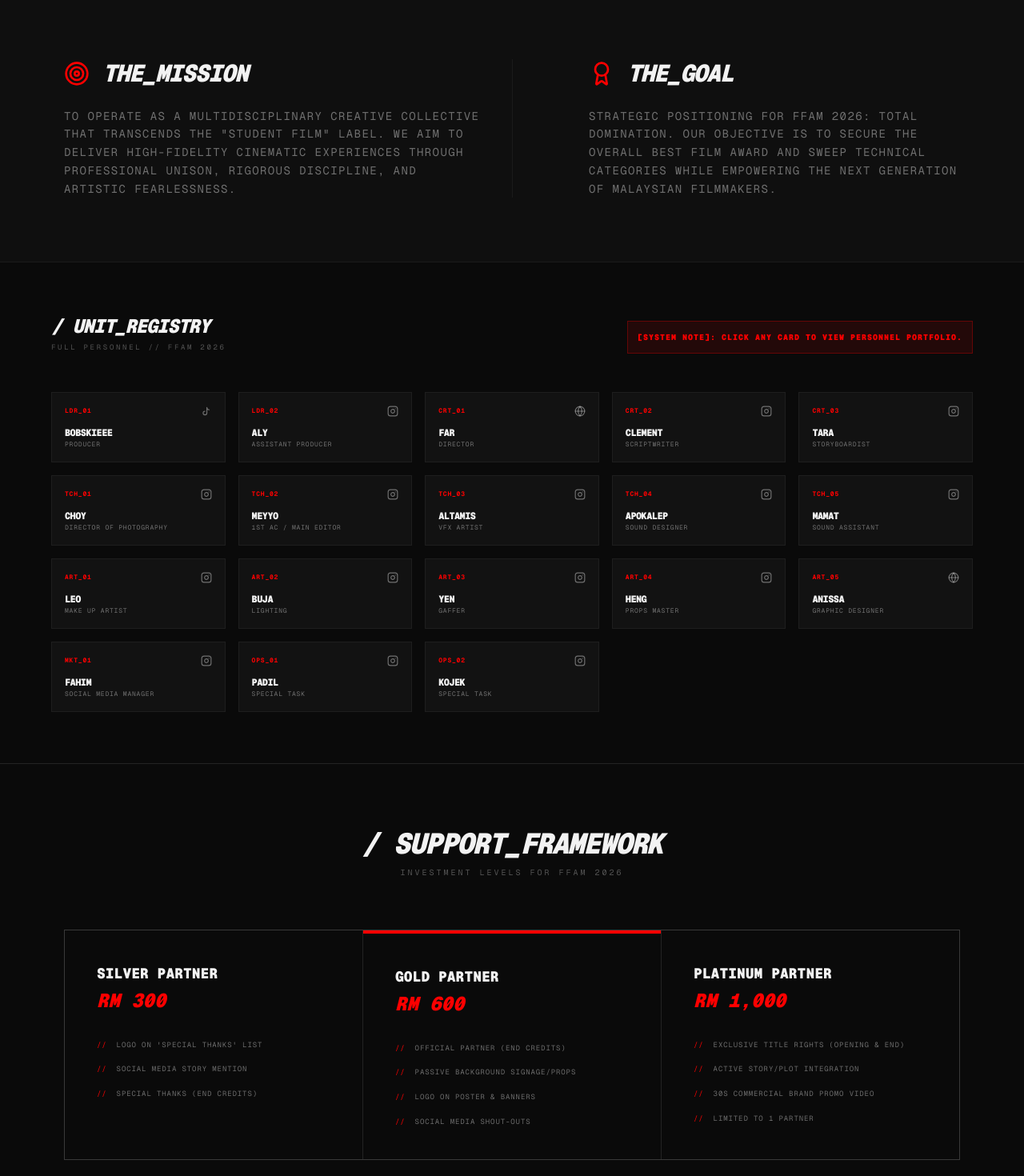
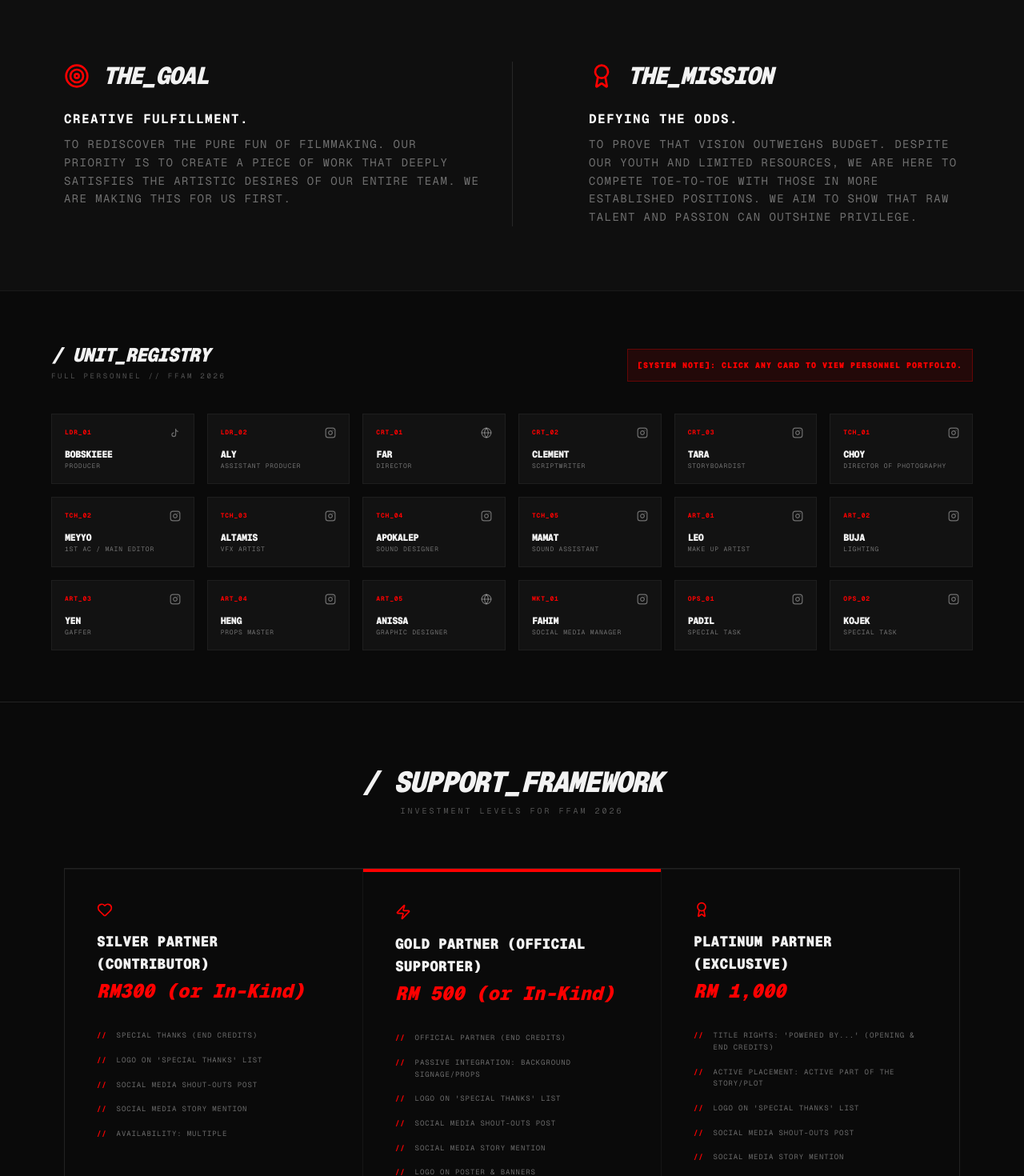
Before and after one commit to Dausahs/RESTUDIO, a Next.js app: page / in a window 1280 px wide. Shown: the part 1180-2650 px from the top of the page at 80% size. Built offline with nearby package versions, Linux system fonts and the light colour scheme.

Commit message:
final update

```diff
--- a/app/page.tsx
+++ b/app/page.tsx
@@ -2,26 +2,18 @@
 
 import React from 'react';
 import {
-  ChevronRight, Mail, Phone, ExternalLink, Target, Award, Users, Instagram, Globe
+  ChevronRight, Mail, Phone, ExternalLink, Target, Award, Users, Instagram, Globe, Zap, Heart
 } from 'lucide-react';
 
 // Custom TikTok Icon
 const TikTokIcon = ({ size = 16 }: { size?: number }) => (
-  <svg
-    width={size}
-    height={size}
-    viewBox="0 0 24 24"
-    fill="none"
-    stroke="currentColor"
-    strokeWidth="2"
-    strokeLinecap="round"
-    strokeLinejoin="round"
-  >
+  <svg width={size} height={size} viewBox="0 0 24 24" fill="none" stroke="currentColor" strokeWidth="2" strokeLinecap="round" strokeLinejoin="round">
     <path d="M9 12a4 4 0 1 0 4 4V4a5 5 0 0 0 5 5" />
   </svg>
 );
 
 export default function REStudiosWebsite() {
+  const SOCIAL_URL = "https://www.instagram.com/restudiosusm/?hl=en";
 
   const scrollToSection = (e: React.MouseEvent<HTMLAnchorElement>, id: string) => {
     e.preventDefault();
@@ -60,18 +52,19 @@ export default function REStudiosWebsite() {
   ];
 
   return (
-    <div className="min-h-screen bg-[#0A0A0A] text-[#F2F2F2] font-mono selection:bg-[#FF0000] selection:text-white">
+    <div className="min-h-screen bg-[#0A0A0A] text-[#F2F2F2] font-mono selection:bg-[#FF0000] selection:text-white overflow-x-hidden">
 
       {/* NAVIGATION */}
-      <nav className="relative z-[60] flex justify-between items-center p-6 md:px-12 border-b border-white/5 bg-[#0A0A0A]/90 backdrop-blur-md sticky top-0">
-        <div className="flex flex-col cursor-pointer" onClick={() => window.scrollTo({top: 0, behavior: 'smooth'})}>
-          <span className="text-2xl font-black tracking-tighter leading-none">
-            RE<span className="text-[#FF0000]">:</span>STUDIOS
-          </span>
-          <span className="text-[8px] tracking-[0.4em] opacity-40 uppercase">USM Collective</span>
+      <nav className="relative z-[60] flex flex-wrap justify-between items-center p-4 md:p-6 lg:px-12 border-b border-white/5 bg-[#0A0A0A]/90 backdrop-blur-md sticky top-0">
+        <div className="flex items-center gap-3 cursor-pointer" onClick={() => window.scrollTo({top: 0, behavior: 'smooth'})}>
+          <img src="/asset/RE LOGO-01.svg" alt="RE Logo" className="w-6 h-6 md:w-8 md:h-8 object-contain" />
+          <div className="flex flex-col">
+            <span className="text-lg md:text-2xl font-black tracking-tighter leading-none">RE<span className="text-[#FF0000]">:</span>STUDIOS</span>
+            <span className="text-[6px] md:text-[8px] tracking-[0.4em] opacity-40 uppercase">USM Collective</span>
+          </div>
         </div>
 
-        <div className="hidden md:flex gap-8 text-[10px] font-bold uppercase tracking-widest">
+        <div className="flex gap-4 md:gap-8 text-[8px] md:text-[10px] font-bold uppercase tracking-widest mt-2 md:mt-0">
           <a href="#about" onClick={(e) => scrollToSection(e, 'about')} className="hover:text-[#FF0000] transition-colors">Identity</a>
           <a href="#team" onClick={(e) => scrollToSection(e, 'team')} className="hover:text-[#FF0000] transition-colors">Registry</a>
           <a href="#tiers" onClick={(e) => scrollToSection(e, 'tiers')} className="hover:text-[#FF0000] transition-colors">Tiers</a>
@@ -80,25 +73,25 @@ export default function REStudiosWebsite() {
       </nav>
 
       {/* HERO SECTION */}
-      <section className="relative z-10 px-8 md:px-16 pt-24 pb-32">
-        <div className="max-w-7xl mx-auto grid grid-cols-1 lg:grid-cols-2 gap-12 items-center">
+      <section className="relative z-10 px-6 md:px-16 pt-16 md:pt-24 pb-20 md:pb-32">
+        <div className="max-w-7xl mx-auto grid grid-cols-1 lg:grid-cols-2 gap-8 md:gap-12 items-center">
           <div className="order-2 lg:order-1 text-center lg:text-left">
-            <h1 className="text-6xl md:text-[8.5rem] font-black leading-[0.8] tracking-tighter uppercase mb-8">
-              TOTAL <br />
+            <h1 className="text-4xl sm:text-6xl md:text-8xl lg:text-[8.5rem] font-black leading-[0.85] tracking-tighter uppercase mb-6 md:mb-8">
+              TOTAL <br className="hidden sm:block" />
               <span className="text-transparent" style={{ WebkitTextStroke: '1px white' }}>DOMINATION</span>
             </h1>
-            <p className="max-w-xl mx-auto lg:mx-0 text-sm md:text-base text-white/50 leading-relaxed mb-10 uppercase tracking-widest">
+            <p className="max-w-xl mx-auto lg:mx-0 text-xs md:text-base text-white/50 leading-relaxed mb-8 md:mb-10 uppercase tracking-widest px-4 lg:px-0">
               A high-output cinematic studio redefining the student film narrative for FFAM 2026.
             </p>
-            <a href="#contact" onClick={(e) => scrollToSection(e, 'contact')} className="inline-flex bg-[#FF0000] text-white px-10 py-5 text-xs font-black items-center gap-4 hover:bg-white hover:text-black transition-all">
+            <a href="#contact" onClick={(e) => scrollToSection(e, 'contact')} className="inline-flex bg-[#FF0000] text-white px-8 md:px-10 py-4 md:py-5 text-[10px] md:text-xs font-black items-center gap-4 hover:bg-white hover:text-black transition-all">
               INITIATE PARTNERSHIP
               <ChevronRight size={16} />
             </a>
           </div>
-          <div className="order-1 lg:order-2 flex flex-col items-center lg:items-end">
+          <div className="order-1 lg:order-2 flex flex-col items-center lg:items-end scale-75 md:scale-100">
             <div className="flex items-baseline">
-              <span className="text-[10rem] md:text-[18rem] font-black tracking-tighter leading-none select-none">RE</span>
-              <span className="text-[10rem] md:text-[18rem] font-black text-[#FF0000] leading-none animate-[blink_1s_step-end_infinite] select-none">:</span>
+              <span className="text-[8rem] md:text-[18rem] font-black tracking-tighter leading-none select-none">RE</span>
+              <span className="text-[8rem] md:text-[18rem] font-black text-[#FF0000] leading-none animate-[blink_1s_step-end_infinite] select-none">:</span>
             </div>
           </div>
         </div>
@@ -106,21 +99,20 @@ export default function REStudiosWebsite() {
 
       {/* WHO WE ARE */}
       <section id="about" className="relative z-10 p-8 md:p-24 border-y border-white/5 scroll-mt-20 overflow-hidden">
-        {/* Decorative Background Text */}
         <div className="absolute inset-0 flex items-center justify-center opacity-[0.03] pointer-events-none select-none">
           <span className="text-[25vw] font-black leading-none uppercase">IDENTITY</span>
         </div>
 
         <div className="max-w-4xl mx-auto relative z-10">
-          <div className="flex items-center gap-4 mb-8">
-            <Users className="text-[#FF0000]" size={32} />
-            <h2 className="text-4xl md:text-5xl font-black uppercase tracking-tighter italic">Who_We_Are</h2>
+          <div className="flex items-center gap-4 mb-6 md:mb-8">
+            <Users className="text-[#FF0000] w-6 h-6 md:w-8 md:h-8" />
+            <h2 className="text-3xl md:text-5xl font-black uppercase tracking-tighter italic">Who_We_Are</h2>
           </div>
-          <div className="space-y-6">
-            <p className="text-lg md:text-xl text-white/80 leading-relaxed font-bold uppercase tracking-tight">
+          <div className="space-y-4 md:space-y-6">
+            <p className="text-base md:text-xl text-white/80 leading-snug font-bold uppercase tracking-tight">
               RE: Studios is a multidisciplinary creative collective based in <span className="text-[#FF0000]">Universiti Sains Malaysia (USM)</span>.
             </p>
-            <p className="text-sm md:text-base text-white/50 leading-relaxed uppercase tracking-widest">
+            <p className="text-xs md:text-base text-white/50 leading-relaxed uppercase tracking-widest">
               We are redefining the "student film" narrative by operating as a high-output studio. Our team comprises specialists—Narrative Filmmakers, Commercial Directors, Audio Engineers, and VFX Artists—working in professional unison. We don't just make films; we build cinematic benchmarks.
             </p>
           </div>
@@ -129,26 +121,27 @@ export default function REStudiosWebsite() {
 
       {/* MISSION & GOAL */}
       <section id="mission" className="relative z-10 p-8 md:p-20 bg-[#0F0F0F] border-b border-white/5 scroll-mt-20">
-        <div className="max-w-7xl mx-auto grid grid-cols-1 md:grid-cols-2 gap-16 relative">
-          {/* Vertical Line between Mission and Goal (Desktop only) */}
-          <div className="hidden md:block absolute left-1/2 top-0 bottom-0 w-[1px] bg-white/5" />
+        <div className="max-w-7xl mx-auto grid grid-cols-1 md:grid-cols-2 gap-12 md:gap-16 relative">
+          <div className="hidden md:block absolute left-1/2 top-0 bottom-0 w-[1px] bg-white/10" />
 
           <div>
-            <div className="flex items-center gap-4 mb-6">
-              <Target className="text-[#FF0000]" size={32} />
-              <h2 className="text-3xl font-black uppercase tracking-tighter italic">The_Mission</h2>
+            <div className="flex items-center gap-4 mb-4 md:mb-6">
+              <Target className="text-[#FF0000] w-6 h-6 md:w-8 md:h-8" />
+              <h2 className="text-2xl md:text-3xl font-black uppercase tracking-tighter italic">The_Goal</h2>
             </div>
-            <p className="text-white/40 leading-relaxed uppercase text-sm tracking-widest">
-              To operate as a multidisciplinary creative collective that transcends the "student film" label. We aim to deliver high-fidelity cinematic experiences through professional unison, rigorous discipline, and artistic fearlessness.
+            <p className="text-white/40 leading-relaxed uppercase text-[11px] md:text-sm tracking-widest">
+              <span className="text-white font-bold block mb-2 text-xs md:text-base">Creative Fulfillment.</span>
+              To rediscover the pure fun of filmmaking. Our priority is to create a piece of work that deeply satisfies the artistic desires of our entire team. We are making this for us first.
             </p>
           </div>
           <div className="md:pl-16">
-            <div className="flex items-center gap-4 mb-6">
-              <Award className="text-[#FF0000]" size={32} />
-              <h2 className="text-3xl font-black uppercase tracking-tighter italic">The_Goal</h2>
+            <div className="flex items-center gap-4 mb-4 md:mb-6">
+              <Award className="text-[#FF0000] w-6 h-6 md:w-8 md:h-8" />
+              <h2 className="text-2xl md:text-3xl font-black uppercase tracking-tighter italic">The_Mission</h2>
             </div>
-            <p className="text-white/40 leading-relaxed uppercase text-sm tracking-widest">
-              Strategic positioning for FFAM 2026: Total Domination. Our objective is to secure the Overall Best Film award and sweep technical categories while empowering the next generation of Malaysian filmmakers.
+            <p className="text-white/40 leading-relaxed uppercase text-[11px] md:text-sm tracking-widest">
+              <span className="text-white font-bold block mb-2 text-xs md:text-base">Defying the Odds.</span>
+              To prove that vision outweighs budget. Despite our youth and limited resources, we are here to compete toe-to-toe with those in more established positions. We aim to show that raw talent and passion can outshine privilege.
             </p>
           </div>
         </div>
@@ -156,37 +149,31 @@ export default function REStudiosWebsite() {
 
       {/* UNIT REGISTRY */}
       <section id="team" className="p-8 md:p-16 border-b border-white/10 bg-[#0A0A0A] scroll-mt-20">
-        <div className="mb-12 flex flex-col md:flex-row md:items-end justify-between gap-4">
+        <div className="mb-10 flex flex-col md:flex-row md:items-end justify-between gap-6">
           <div>
-            <h2 className="text-2xl font-black uppercase tracking-tighter italic">/ Unit_Registry</h2>
-            <p className="text-[9px] text-white/30 uppercase tracking-[0.3em] mt-1">Full Personnel // FFAM 2026</p>
+            <h2 className="text-xl md:text-2xl font-black uppercase tracking-tighter italic">/ Unit_Registry</h2>
+            <p className="text-[8px] md:text-[9px] text-white/30 uppercase tracking-[0.3em] mt-1">Full Personnel // FFAM 2026</p>
           </div>
-          <div className="bg-[#FF0000]/10 border border-[#FF0000]/30 p-3">
-            <p className="text-[10px] text-[#FF0000] font-black uppercase tracking-widest">
+          <div className="bg-[#FF0000]/10 border border-[#FF0000]/30 p-2 md:p-3">
+            <p className="text-[8px] md:text-[10px] text-[#FF0000] font-black uppercase tracking-widest text-center md:text-left">
               [SYSTEM NOTE]: CLICK ANY CARD TO VIEW PERSONNEL PORTFOLIO.
             </p>
           </div>
         </div>
 
-        <div className="grid grid-cols-1 sm:grid-cols-2 md:grid-cols-4 lg:grid-cols-5 gap-4">
+        <div className="grid grid-cols-2 sm:grid-cols-3 md:grid-cols-4 lg:grid-cols-6 gap-3 md:gap-4">
           {team.map((member) => (
-            <a
-              key={member.id}
-              href={member.link}
-              target="_blank"
-              rel="noopener noreferrer"
-              className={`group relative bg-white/[0.03] border border-white/5 p-4 hover:bg-white/[0.07] hover:border-[#FF0000]/50 transition-all ${member.link === "#" ? "pointer-events-none" : "cursor-pointer"}`}
-            >
-              <div className="flex justify-between items-start mb-3">
-                <span className="text-[8px] text-[#FF0000] font-bold tracking-widest">{member.id}</span>
-                <div className="text-white/40 group-hover:text-[#FF0000] transition-colors">
+            <a key={member.id} href={member.link} target="_blank" rel="noopener noreferrer" className="group relative bg-white/[0.03] border border-white/5 p-3 md:p-4 hover:bg-white/[0.07] hover:border-[#FF0000]/50 transition-all cursor-pointer">
+              <div className="flex justify-between items-start mb-2 md:mb-3">
+                <span className="text-[7px] md:text-[8px] text-[#FF0000] font-bold tracking-widest">{member.id}</span>
+                <div className="text-white/40 group-hover:text-[#FF0000] transition-colors scale-75 md:scale-100">
                   {getLinkIcon(member.link)}
                 </div>
               </div>
-              <h3 className="text-xs font-black uppercase tracking-tighter group-hover:text-[#FF0000] transition-colors truncate">
+              <h3 className="text-[10px] md:text-xs font-black uppercase tracking-tighter group-hover:text-[#FF0000] transition-colors truncate">
                 {member.name}
               </h3>
-              <p className="text-[8px] uppercase tracking-[0.1em] text-white/40 truncate">
+              <p className="text-[7px] md:text-[8px] uppercase tracking-[0.1em] text-white/40 truncate">
                 {member.role}
               </p>
               <div className="absolute bottom-0 left-0 h-[1px] w-0 bg-[#FF0000] group-hover:w-full transition-all duration-300" />
@@ -196,74 +183,99 @@ export default function REStudiosWebsite() {
       </section>
 
       {/* SPONSORSHIP TIERS */}
-      <section id="tiers" className="p-8 md:p-20 border-b border-white/10 scroll-mt-20">
-        <div className="mb-16 text-center">
-          <h2 className="text-4xl font-black uppercase tracking-tighter italic">/ Support_Framework</h2>
-          <p className="text-[10px] text-white/30 uppercase tracking-[0.3em] mt-2">Investment Levels for FFAM 2026</p>
+      <section id="tiers" className="p-8 md:p-20 border-b border-white/10 scroll-mt-20 bg-[#0A0A0A]">
+        <div className="mb-10 md:mb-16 text-center">
+          <h2 className="text-3xl md:text-4xl font-black uppercase tracking-tighter italic">/ Support_Framework</h2>
+          <p className="text-[8px] md:text-[10px] text-white/30 uppercase tracking-[0.3em] mt-2">Investment Levels for FFAM 2026</p>
         </div>
-        <div className="grid grid-cols-1 md:grid-cols-3 gap-px bg-white/10 border border-white/10">
+        <div className="grid grid-cols-1 sm:grid-cols-2 lg:grid-cols-3 gap-6 lg:gap-px bg-white/5 border border-white/5">
+
           <TierCard
-            name="Silver Partner"
-            price="RM 300"
-            benefits={["Logo on 'Special Thanks' List", "Social Media Story Mention", "Special Thanks (End Credits)"]}
+            name="Silver Partner (Contributor)"
+            price="RM300 (or In-Kind)"
+            icon={<Heart className="text-[#FF0000]" size={20}/>}
+            benefits={[
+              "Special Thanks (End Credits)",
+              "Logo on 'Special Thanks' List",
+              "Social Media Shout-outs post",
+              "Social Media Story Mention",
+              "Availability: Multiple"
+            ]}
           />
+
           <TierCard
-            name="Gold Partner"
-            price="RM 600"
+            name="Gold Partner (Official Supporter)"
+            price="RM 500 (or In-Kind)"
             highlight
-            benefits={["Official Partner (End Credits)", "Passive Background Signage/Props", "Logo on Poster & Banners", "Social Media Shout-outs"]}
+            icon={<Zap className="text-[#FF0000]" size={20}/>}
+            benefits={[
+              "Official Partner (End Credits)",
+              "Passive Integration: Background signage/props",
+              "Logo on 'Special Thanks' List",
+              "Social Media Shout-outs post",
+              "Social Media Story Mention",
+              "Logo on Poster & Banners",
+              "Availability: Multiple"
+            ]}
           />
+
           <TierCard
-            name="Platinum Partner"
+            name="Platinum Partner (Exclusive)"
             price="RM 1,000"
-            benefits={["Exclusive Title Rights (Opening & End)", "Active Story/Plot Integration", "30s Commercial Brand Promo Video", "Limited to 1 Partner"]}
+            icon={<Award className="text-[#FF0000]" size={20}/>}
+            benefits={[
+              "Title Rights: 'Powered by...' (Opening & End Credits)",
+              "Active Placement: Active part of the story/plot",
+              "Logo on 'Special Thanks' List",
+              "Social Media Shout-outs post",
+              "Social Media Story Mention",
+              "Logo on Poster & Banners",
+              "30s Promotional video",
+              "Availability: Strictly Limited to 1"
+            ]}
           />
+
         </div>
       </section>
 
       {/* CONTACT SECTION */}
       <section id="contact" className="relative p-8 md:p-24 bg-[#FF0000] text-white overflow-hidden scroll-mt-20">
         <div className="absolute inset-0 opacity-10" style={{ backgroundImage: 'radial-gradient(circle, #fff 1px, transparent 1px)', backgroundSize: '20px 20px' }} />
-        <div className="relative z-10 max-w-6xl mx-auto flex flex-col md:flex-row justify-between items-center gap-12">
+        <div className="relative z-10 max-w-6xl mx-auto flex flex-col md:flex-row justify-between items-center gap-10 md:gap-12">
           <div className="text-center md:text-left">
-            <h2 className="text-5xl md:text-8xl font-black uppercase tracking-tighter leading-none mb-4">
-              READY TO <br />PARTNER?
+            <h2 className="text-4xl sm:text-6xl md:text-8xl font-black uppercase tracking-tighter leading-[0.9] mb-4">
+              READY TO <br className="hidden sm:block" />PARTNER?
             </h2>
-            <p className="text-xs font-black uppercase tracking-[0.3em] opacity-80">Establish Connection for FFAM 2026</p>
+            <p className="text-[10px] md:text-xs font-black uppercase tracking-[0.3em] opacity-80">Establish Connection for FFAM 2026</p>
           </div>
-          <div className="w-full md:w-auto bg-black p-8 md:p-12 space-y-8 border border-white/20 shadow-2xl">
+          <div className="w-full md:w-auto bg-black p-6 md:p-12 space-y-6 md:space-y-8 border border-white/20 shadow-2xl">
             <div className="space-y-1">
-              <label className="text-[9px] uppercase tracking-[0.4em] text-white/30">Lead Producer</label>
-              <a href="tel:+60104284995" className="flex items-center gap-4 text-xl md:text-2xl font-black hover:text-[#FF0000] transition-colors">
-                <Phone size={20} className="text-[#FF0000]" /> +60 10428 4995
+              <label className="text-[8px] md:text-[9px] uppercase tracking-[0.4em] text-white/30">Lead Producer</label>
+              <a href="tel:+60104284995" className="flex items-center gap-3 md:gap-4 text-lg md:text-2xl font-black hover:text-[#FF0000] transition-colors">
+                <Phone size={18} className="text-[#FF0000]" /> +60 10428 4995
               </a>
             </div>
             <div className="space-y-1">
-              <label className="text-[9px] uppercase tracking-[0.4em] text-white/30">Official Email</label>
-              <a href="mailto:restudiomanagement@gmail.com" className="flex items-center gap-4 text-lg md:text-xl font-black hover:text-[#FF0000] transition-colors break-all">
-                <Mail size={20} className="text-[#FF0000]" /> restudiomanagement@gmail.com
+              <label className="text-[8px] md:text-[9px] uppercase tracking-[0.4em] text-white/30">Official Email</label>
+              <a href="mailto:restudiomanagement@gmail.com" className="flex items-center gap-3 md:gap-4 text-sm md:text-xl font-black hover:text-[#FF0000] transition-colors break-all">
+                <Mail size={18} className="text-[#FF0000]" /> restudiomanagement@gmail.com
               </a>
             </div>
             <div className="space-y-1">
-              <label className="text-[9px] uppercase tracking-[0.4em] text-white/30">Official Instagram</label>
-              <a href="https://www.instagram.com/reproductionusm/" target="_blank" rel="noopener noreferrer" className="flex items-center gap-4 text-lg md:text-xl font-black hover:text-[#FF0000] transition-colors break-all">
-                <Instagram size={20} className="text-[#FF0000]" /> @reproductionusm
+              <label className="text-[8px] md:text-[9px] uppercase tracking-[0.4em] text-white/30">Official Instagram</label>
+              <a href={SOCIAL_URL} target="_blank" rel="noopener noreferrer" className="flex items-center gap-3 md:gap-4 text-sm md:text-xl font-black hover:text-[#FF0000] transition-colors break-all">
+                <Instagram size={18} className="text-[#FF0000]" /> @restudiosusm
               </a>
             </div>
           </div>
         </div>
       </section>
 
-      <footer className="p-12 text-center flex flex-col items-center gap-4">
-        <a
-          href="https://www.instagram.com/reproductionusm/"
-          target="_blank"
-          rel="noopener noreferrer"
-          className="text-white/20 hover:text-[#FF0000] transition-all flex items-center gap-2 text-[10px] uppercase tracking-[0.3em] mb-2"
-        >
-          <Instagram size={14} /> IG: @REPRODUCTIONUSM
+      <footer className="p-8 md:p-12 text-center flex flex-col items-center gap-4">
+        <a href={SOCIAL_URL} target="_blank" rel="noopener noreferrer" className="text-white/20 hover:text-[#FF0000] transition-all flex items-center gap-2 text-[8px] md:text-[10px] uppercase tracking-[0.3em] mb-2">
+          <Instagram size={14} /> IG: @RESTUDIOSUSM
         </a>
-        <div className="text-[8px] opacity-20 uppercase tracking-[0.5em]">
+        <div className="text-[6px] md:text-[8px] opacity-20 uppercase tracking-[0.5em]">
           RE: STUDIOS // USM // FFAM 2026
         </div>
       </footer>
@@ -275,15 +287,16 @@ export default function REStudiosWebsite() {
   );
 }
 
-function TierCard({ name, price, benefits, highlight = false }: { name: string, price: string, benefits: string[], highlight?: boolean }) {
+function TierCard({ name, price, benefits, icon, highlight = false }: { name: string, price: string, benefits: string[], icon: React.ReactNode, highlight?: boolean }) {
   return (
-    <div className={`p-10 bg-[#0A0A0A] relative flex flex-col h-full ${highlight ? 'border-t-4 border-[#FF0000]' : ''}`}>
-      <h3 className="text-lg font-black uppercase mb-1">{name}</h3>
-      <div className="text-2xl font-black text-[#FF0000] mb-8 italic">{price}</div>
-      <ul className="space-y-4 flex-grow">
+    <div className={`p-8 md:p-10 bg-[#0A0A0A] relative flex flex-col h-full transition-all hover:bg-white/[0.02] ${highlight ? 'border-t-4 border-[#FF0000]' : 'border-t border-white/5'}`}>
+      <div className="mb-4">{icon}</div>
+      <h3 className="text-base md:text-lg font-black uppercase mb-1">{name}</h3>
+      <div className="text-xl md:text-2xl font-black text-[#FF0000] mb-6 md:mb-8 italic">{price}</div>
+      <ul className="space-y-3 md:space-y-4 flex-grow">
         {benefits.map((b, i) => (
-          <li key={i} className="flex gap-3 text-[9px] uppercase tracking-widest text-white/40 leading-relaxed">
-            <span className="text-[#FF0000] shrink-0">//</span> {b}
+          <li key={i} className="flex gap-3 text-[8px] md:text-[9px] uppercase tracking-widest text-white/40 leading-relaxed">
+            <span className="text-[#FF0000] shrink-0 font-bold">//</span> {b}
           </li>
         ))}
       </ul>
```
